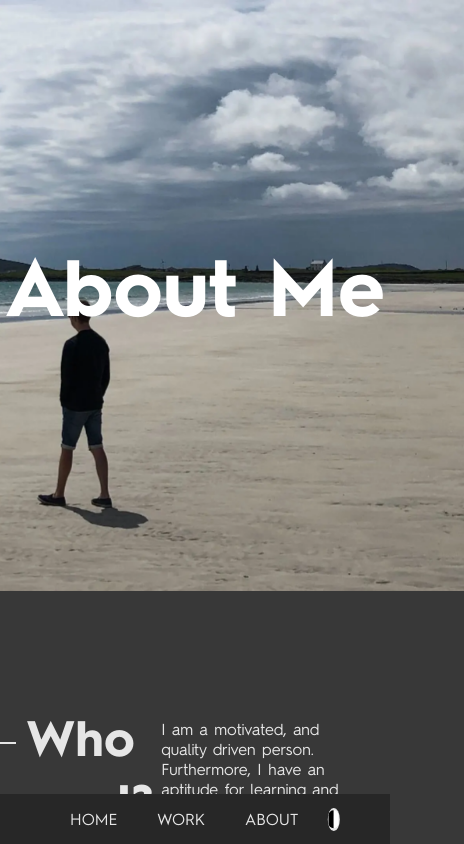
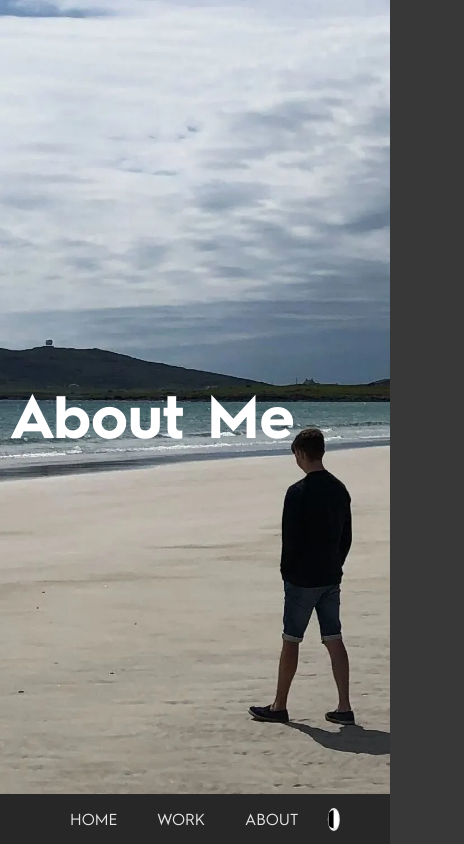
Before and after one commit to johnmuir2001/johnmuir, a React (Create React App) app: page /about in a window 390 px wide. Shown: the whole page, 464 px wide, since content can reach past the window. Built offline with nearby package versions, Linux system fonts and the light colour scheme.

Commit message:
responsive about page

```diff
--- a/src/pages/About.js
+++ b/src/pages/About.js
@@ -130,6 +130,30 @@ const AboutWrapper = styled.div`
         background-color: var(--primary-background);
         transform: translateZ(0);
     }
+
+    @media screen and (max-width:830px){
+        header {
+            height: 100vh;
+            background-size: auto 100%;
+            background-position: 35% 50%;
+        }
+
+        h1 {
+            height: 100vh;
+            width: 100%;
+            display: flex;
+            font-size: 60px;
+            margin: 0 10px;
+        }
+
+        #aboutText {
+            padding: 50px 30px;
+            box-sizing: border-box;
+            min-height: 100vh;
+            background-color: var(--primary-background);
+            transform: translateZ(0);
+        }
+    }
 `;
 
 const AboutSection = styled.div`
@@ -170,6 +194,22 @@ const AboutSection = styled.div`
         font-weight: 400;
         color: var(--accent-color);
     }
+
+    @media screen and (max-width:830px){
+        & {
+            flex-direction: column;
+            margin: 30px 0;
+        }
+
+        h3 {
+            width: 100%;
+            font-size: 40px;
+        }
+
+        p {
+            width: 100%;
+        }
+    }
 `;
 
 const SocialsSection = styled.div`
--- a/src/pages/Home.js
+++ b/src/pages/Home.js
@@ -123,16 +123,8 @@ const HomeWrapper = styled.div`
         }
 
         #landingContent {
-          position: absolute;
-          top: 0;
-          left: 0;
-          height: calc(100vh - 50px);
-          width: 100%;
-          display: flex;
-          flex-direction: column;
-          justify-content: center;
           align-items: flex-start;
-          padding: 0 30px 0 10px;
+          padding: 0 10px 0 10px;
           box-sizing: border-box;
 
           h1 {
```
